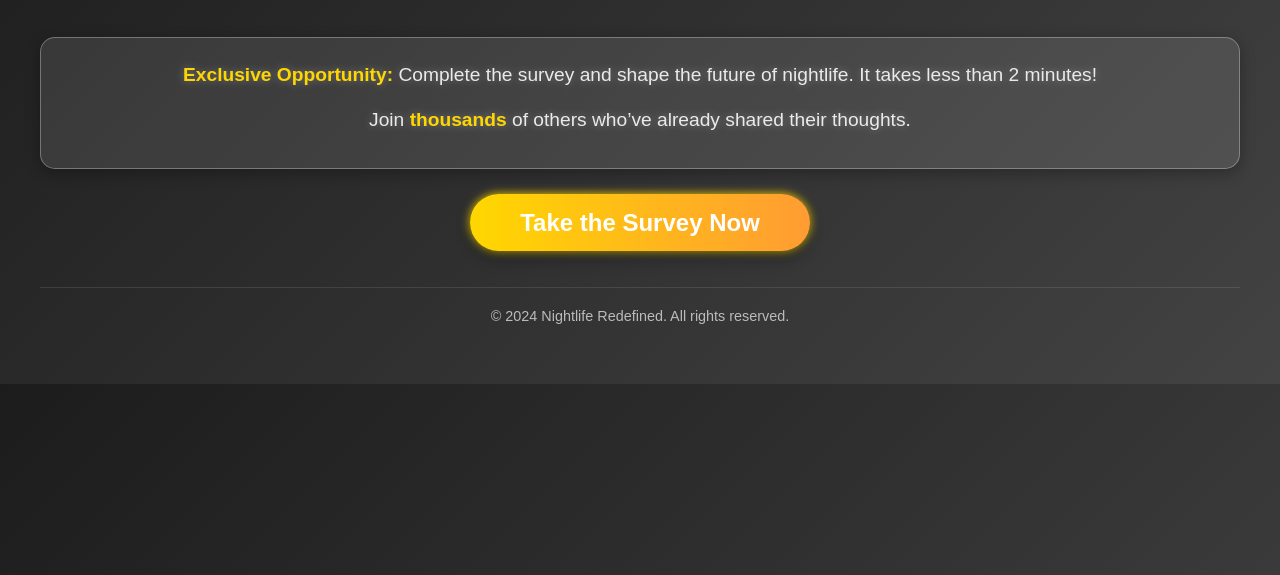
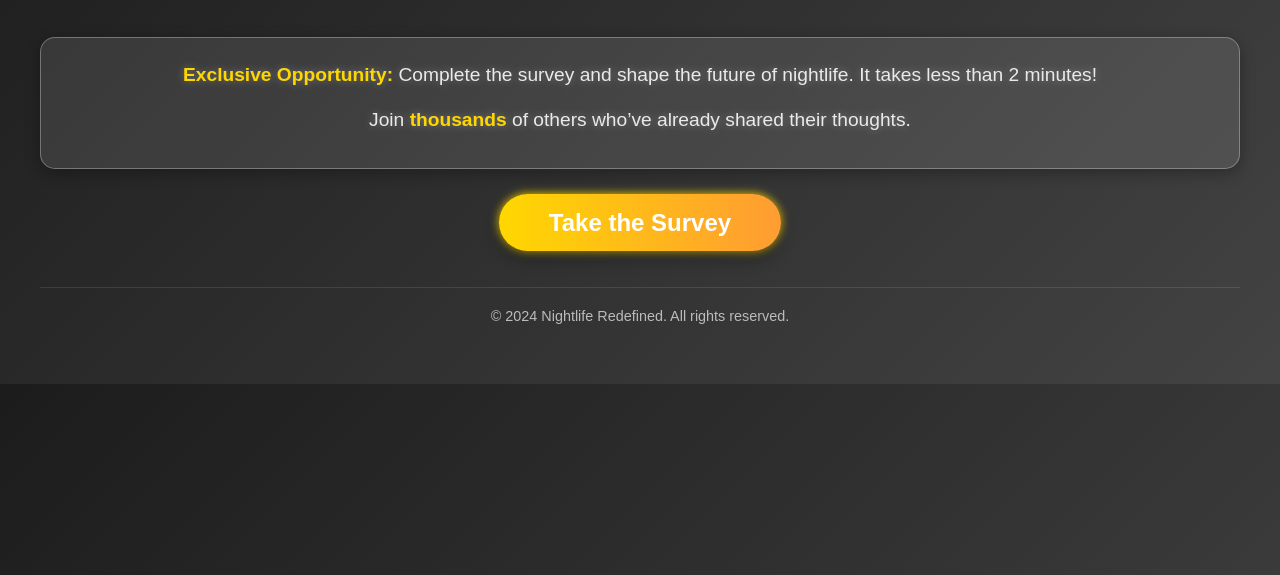
Before and after one commit to toji-ut/nightly, a plain HTML site: page index.html in a window 1280 px wide. Shown: the part 225-800 px from the top of the page. Drawn offline with Linux system fonts and the light colour scheme.

Commit message:
fixed the button

```diff
--- a/index.html
+++ b/index.html
@@ -122,7 +122,7 @@
         </p>
         <p>Join <span>thousands</span> of others who’ve already shared their thoughts.</p>
       </div>
-      <a href="https://docs.google.com/forms/d/e/1FAIpQLScnWR0IpqgSHHeL7k98EPPBXRs8WA9x77-q4IdlDa3iEnRjGg/viewform" target="_blank" class="survey-button">Take the Survey Now</a>
+      <a href="https://docs.google.com/forms/d/e/1FAIpQLScnWR0IpqgSHHeL7k98EPPBXRs8WA9x77-q4IdlDa3iEnRjGg/viewform" target="_blank" class="survey-button">Take the Survey</a>
     </div>
     <footer>
       © 2024 Nightlife Redefined. All rights reserved.
```
